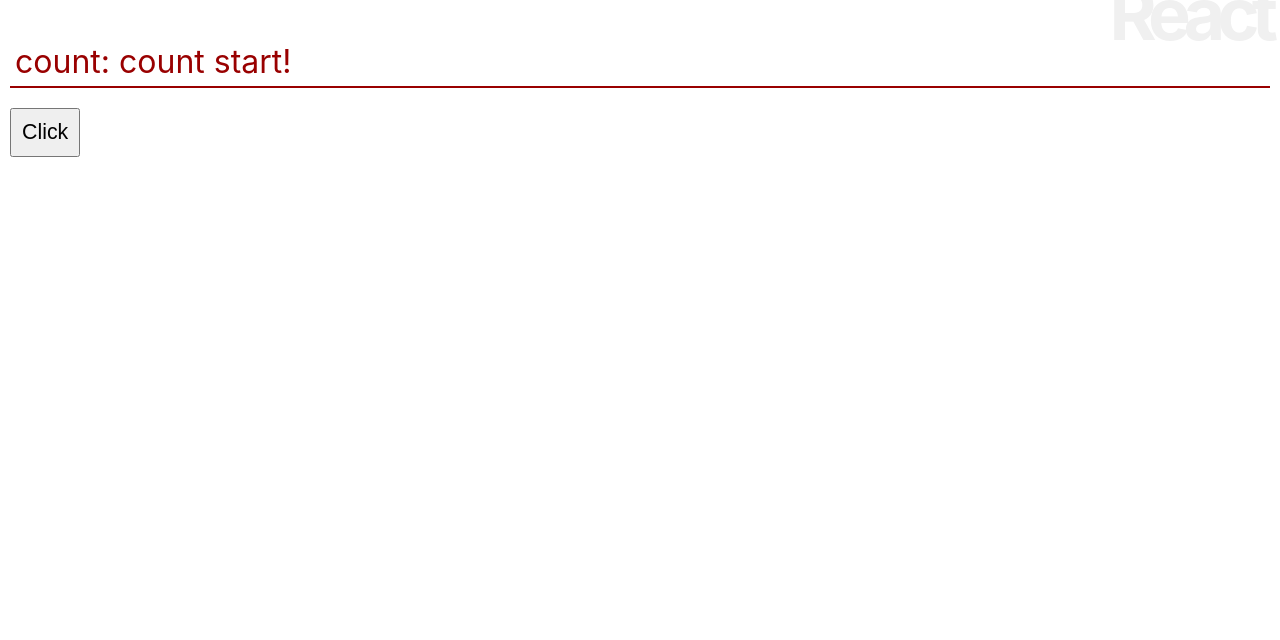
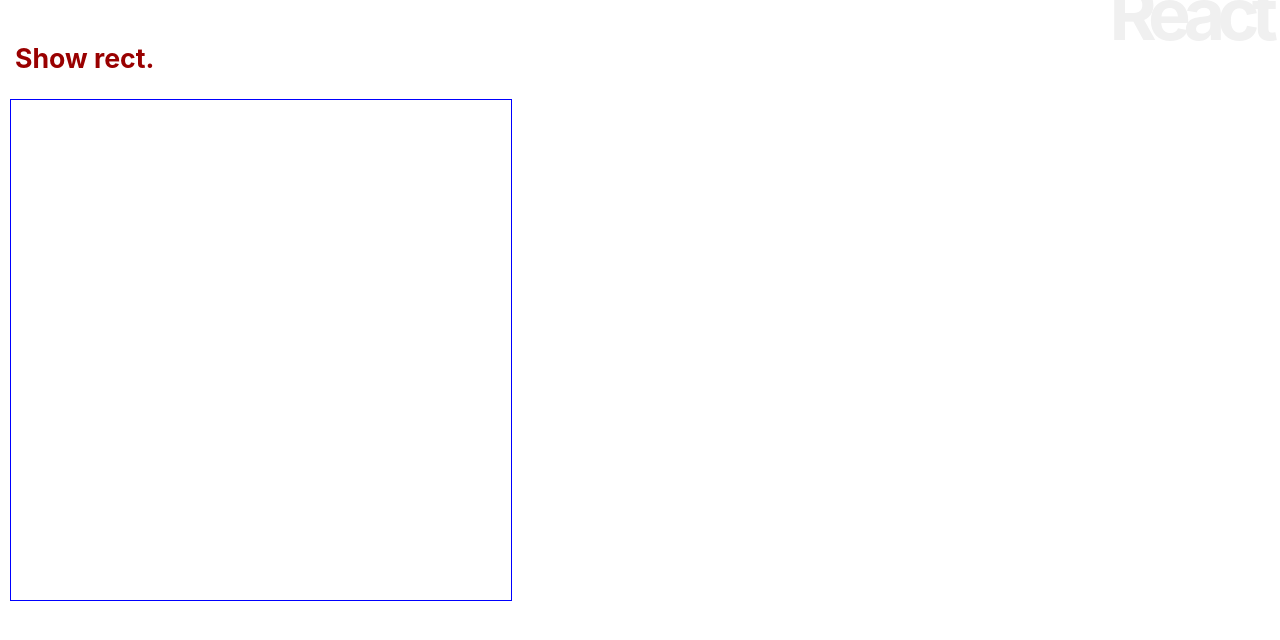
Before and after one commit to n-imai/react_app, a React (Create React App) app: page / in a window 1280 px wide. Shown: the top 640 px of the page. Built offline with nearby package versions, Linux system fonts and the light colour scheme.

Commit message:
Add draw rect

```diff
--- a/src/App.js
+++ b/src/App.js
@@ -2,55 +2,57 @@
 import './App.css';
 
 class App extends Component {
-  msgStyle1 = {
-    fontSize: "24pt",
+  data = [];
+
+  msgStyle = {
+    fontSize: "20pt",
     color: "#900",
     margin: "20px 0px",
     padding: "5px",
-    borderBottom: "2px solid #900"
   }
 
-  msgStyle2 = {
-    fontSize: "20pt",
-    color: "white",
-    backgroundColor: "#900",
-    margin: "20px 0px",
-    padding: "5px",
-    borderBottom: "2px solid #900"
-  }
-
-  btnStyle = {
-    fontSize: "16pt",
-    padding: "10px"
+  area = {
+    width: "500px",
+    height: "500px",
+    border: "1px solid blue",
   }
 
   constructor(props){
     super(props);
     this.state = {
-      counter:0,
-      msg: 'count start!',
-      flg: true,
+      list: this.data,
     };
     this.doAction = this.doAction.bind(this);
   }
 
   doAction(e){
-    this.setState((state) => ({
-      counter: state.counter + 1,
-      msg: state.counter,
-      flg: !state.flg,
-    }));
+    let x = e.pageX;
+    let y = e.pageY;
+    this.data.push({x:x ,y:y});
+    this.setState({
+      list: this.data,
+    });
   }
+
+  draw(d){
+    let s = {
+      position:"absolute",
+        left: (d.x - 25) + "px",
+        top: (d.y - 25) + "px",
+        width: "50px",
+        height: "50px",
+        backgroundColor: "#66f3",
+    };
+    return <div style={s}></div>;
+  }
+
   render(){
     return <div>
         <h1>React</h1>
-        {this.state.flg ?
-        <p style={this.msgStyle1}>count: {this.state.msg}</p>
-        :
-        <p style={this.msgStyle2}>{this.state.msg}です。</p>
-        }
-        <button style={this.btnStyle} onClick={this.doAction}>Click
-        </button>
+        <h2 style={this.msgStyle}>Show rect.</h2>
+        <div style={this.area} onClick={this.doAction}>
+          {this.data.map((value) => this.draw(value))}
+        </div>
       </div>;
   }
 }
```
